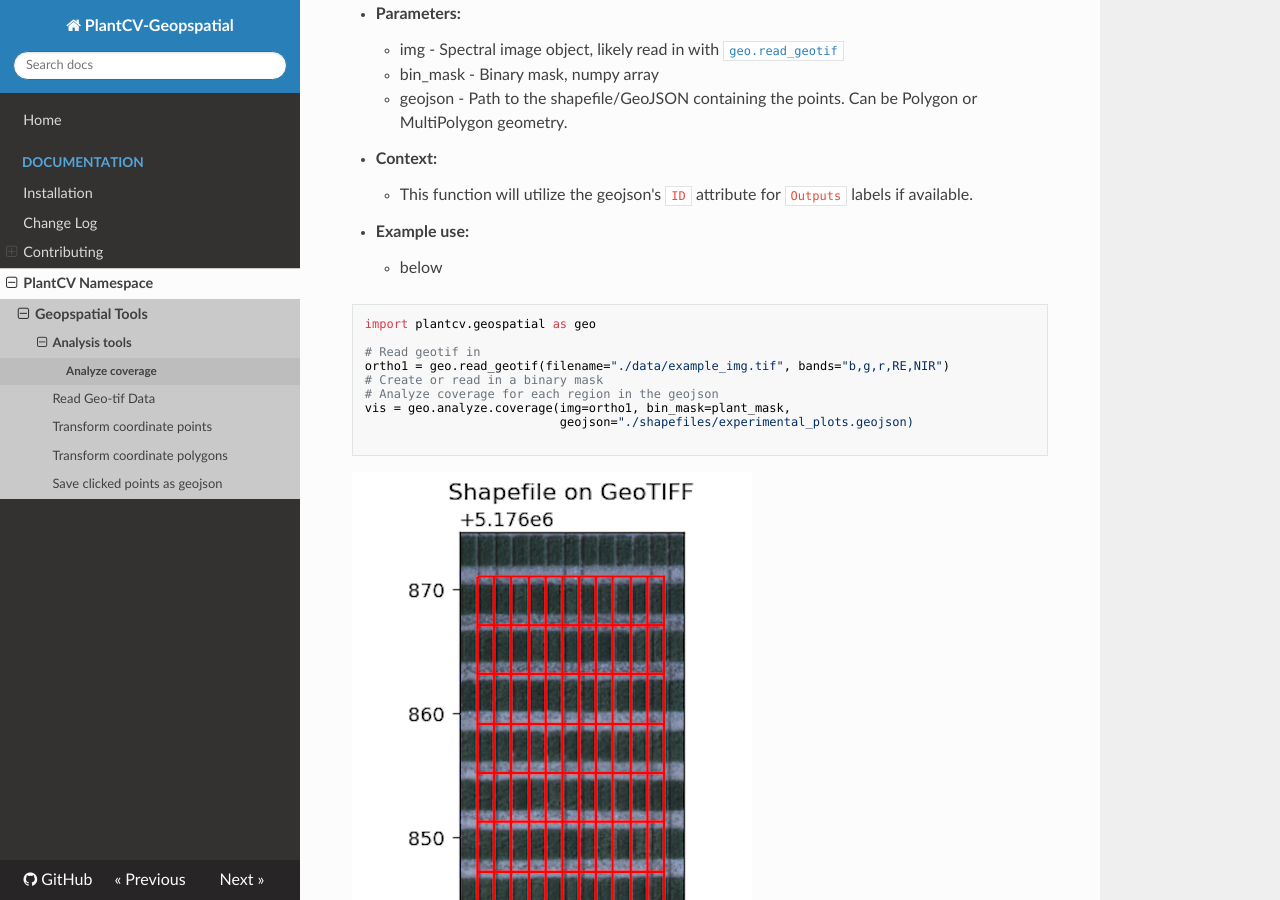
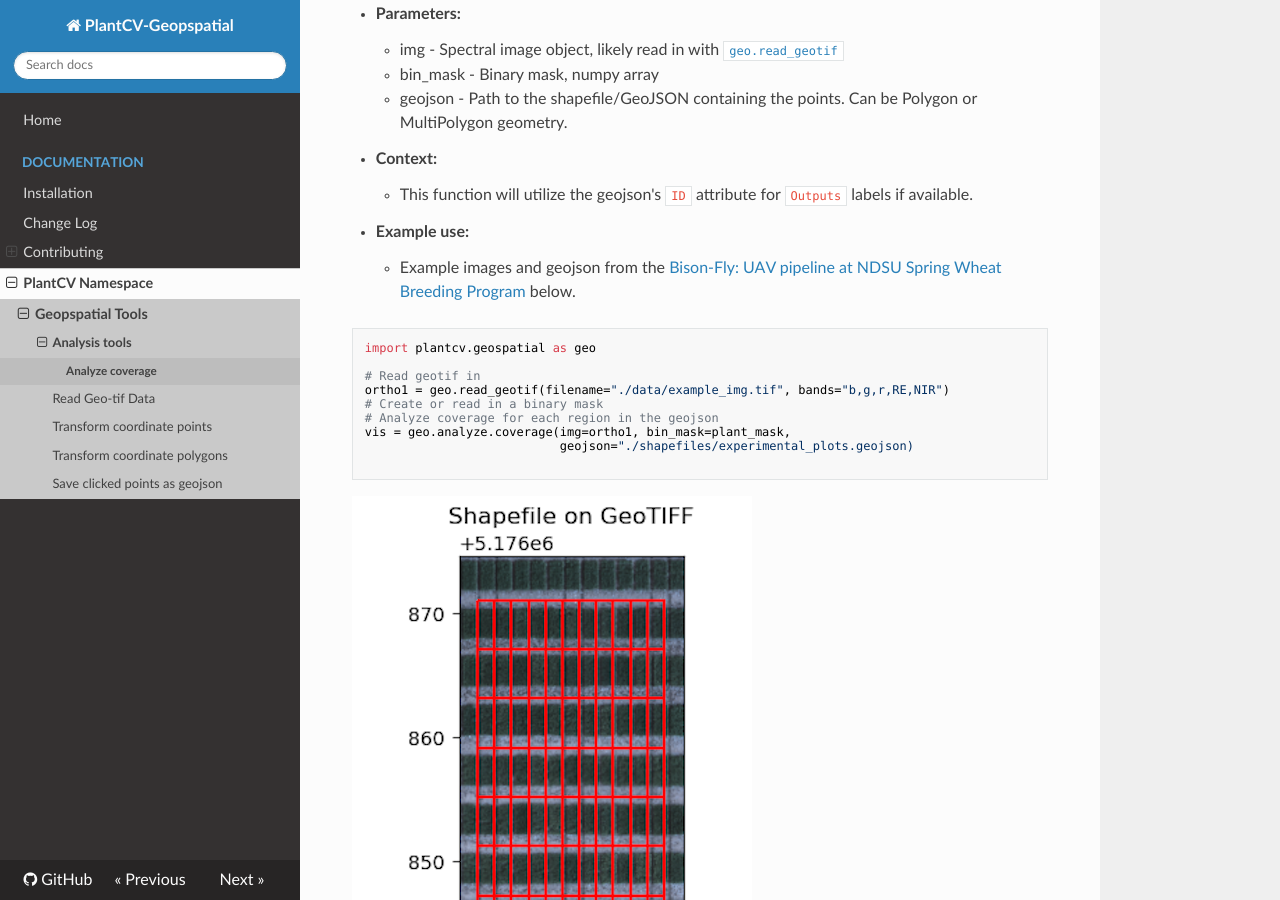
Before and after one commit to danforthcenter/plantcv-geospatial, an MkDocs documentation site: the page built from docs/analyze_coverage.md, in a window 1280 px wide and 900 px high, scrolled down 321 px. Built offline with MkDocs 1.6.1, drawn with Linux system fonts in a browser that asks for light colours; nearby versions of some CDN libraries.

Commit message:
link and give credit to bison fly tutorial

````diff
--- a/docs/analyze_coverage.md
+++ b/docs/analyze_coverage.md
@@ -15,7 +15,7 @@ Vectorize approach to pixel count and percent coverage per region in a shapefile
     - This function will utilize the geojson's `ID` attribute for `Outputs` labels if available.
 
 - **Example use:**
-    - below
+    - Example images and geojson from the [Bison-Fly: UAV pipeline at NDSU Spring Wheat Breeding Program](https://github.com/filipematias23/Bison-Fly) below.
 
 ```python
 import plantcv.geospatial as geo
````
